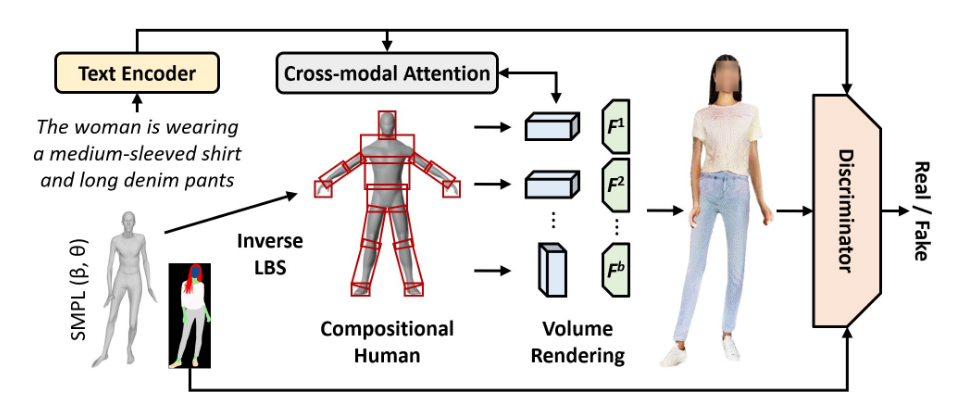
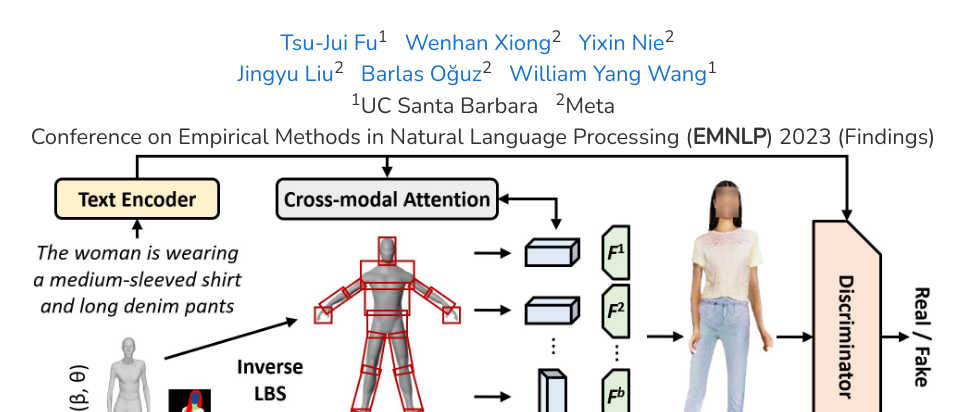
Before and after one commit to text-3dh/text-3dh.github.io, a plain HTML site: page index.html in a window 1280 px wide. Shown: the part 93-505 px from the top of the page, without its empty margins (157-1121 px from the left). Drawn offline with nearby package versions, Linux system fonts and the light colour scheme.

Commit message:
Update index.html

```diff
--- a/index.html
+++ b/index.html
@@ -35,6 +35,20 @@
     <br />
     <center><h1><B>Text-guided 3D Human Generation from 2D Collections</B></h1></center>
     <br />
+    <center style="font-size: 22px;">
+        <a href="https://tsujuifu.github.io" target="_blank">Tsu-Jui Fu</a><sup>1</sup>&nbsp;&nbsp;
+        <a href="https://xwhan.github.io" target="_blank">Wenhan Xiong</a><sup>2</sup>&nbsp;&nbsp;
+        <a href="https://easonnie.github.io" target="_blank">Yixin Nie</a><sup>2</sup>&nbsp;&nbsp;
+        <br />
+        <a href="https://openreview.net/profile?id=~Jingyu_Liu6" target="_blank">Jingyu Liu</a><sup>2</sup>&nbsp;&nbsp;
+        <a href="https://scholar.google.com/citations?user=iPmTQZMAAAAJ" target="_blank">Barlas Oğuz</a><sup>2</sup>&nbsp;&nbsp;
+        <a href="https://sites.cs.ucsb.edu/~william" target="_blank">William Yang Wang</a><sup>1</sup>&nbsp;&nbsp;
+    </center>
+    <center style="font-size: 22px;">
+        <sup>1</sup>UC Santa Barbara&nbsp;&nbsp;
+        <sup>2</sup>Meta
+    </center>
+    <center style="font-size: 22px;">Conference on Empirical Methods in Natural Language Processing (<b>EMNLP</b>) 2023 (Findings)</center>
     <center><img src="./cch.jpg" style="width: 900px;" /></center>
     <br />
     <center>
```
